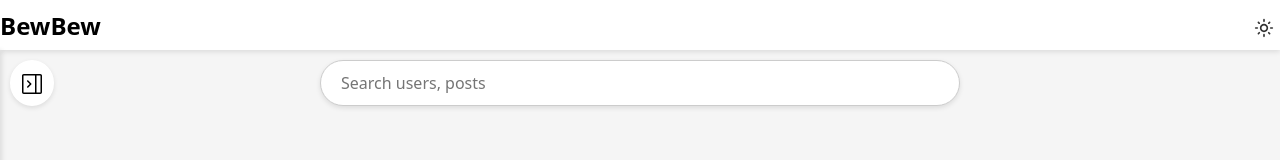
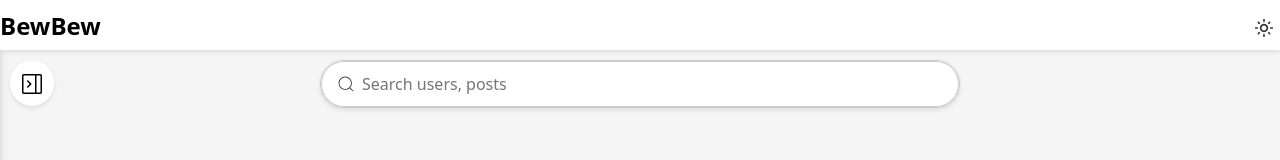
Before and after one commit to musheer243/bewbew-frontend, a React (Create React App) app: page /dashboard in a window 1280 px wide. Shown: the top 160 px of the page. Built offline with nearby package versions, Linux system fonts and the light colour scheme.

Commit message:
sidebar logos of all done in login.js & .css

```diff
--- a/src/components/auth/Login.js
+++ b/src/components/auth/Login.js
@@ -24,8 +24,8 @@ function Login() {
       toast.error("Password cannot be empty.");
       return false;
     }
-    if (credentials.password.length < 6) {
-      toast.error("Password must be at least 6 characters long.");
+    if (credentials.password.length < 7) {
+      toast.error("Password must be at least 8 characters long.");
       return false;
     }
     return true;
--- a/src/components/dashboard/Dashboard.js
+++ b/src/components/dashboard/Dashboard.js
@@ -5,6 +5,14 @@ import { GoSidebarCollapse, GoSidebarExpand } from "react-icons/go";
 import { MdDarkMode, MdOutlineLightMode } from "react-icons/md";
 import { BiLogOut } from "react-icons/bi";
 import "../../styles/Dashboard.css"; // Import the CSS file
+import { CiSearch } from "react-icons/ci";
+import { IoHomeOutline } from "react-icons/io5"; // Import the icon
+import { FaRegUser } from "react-icons/fa";
+import { FaUsers } from "react-icons/fa6";
+import { MdOutlineNotificationsActive } from "react-icons/md";
+import { RiRobot2Fill } from "react-icons/ri";
+import { LiaToolsSolid } from "react-icons/lia";
+import { TfiGallery } from "react-icons/tfi";
 
 const Dashboard = () => {
   const [profile, setProfile] = useState(null); // State to store profile data
@@ -160,11 +168,14 @@ const Dashboard = () => {
 
       {/* Search Bar */}
       <div className="search-bar">
+        <div className="search-input-container">
+          <CiSearch className="search-icon" />
           <input
             type="text"
             placeholder="Search users, posts"
             className="search-input"
           />
+        </div>
       </div>
 
       {/* Sidebar Toggle Button */}
@@ -172,23 +183,56 @@ const Dashboard = () => {
         onClick={toggleSidebar}
         className={`sidebar-toggle ${isSidebarOpen ? "open" : ""}`}
       >
-        {isSidebarOpen ? <GoSidebarExpand size={24} /> : <GoSidebarCollapse size={24} />}
+        {isSidebarOpen ? (
+          <GoSidebarExpand size={24} />
+        ) : (
+          <GoSidebarCollapse size={24} />
+        )}
       </button>
 
 {/* Sidebar */}
 <div className={`sidebar ${isSidebarOpen ? "open" : ""}`}>
   <ul className="sidebar-menu">
     {[
-            { name: "Home", onClick: () => navigate("/dashboard") },
-            { name: "Profile", onClick: handleGoToProfile },
-            { name: "Friends", onClick: () => navigate("/friends") },
-            { name: "Notifications", onClick: () => navigate("/notifications") },
-            { name: "Ask AI", onClick: () => navigate("/ai-chatting") },
-            { name: "Settings", onClick: () => navigate("/settings") },
-            { name: "My Posts", onClick: () => navigate("/my-posts") },
+      {
+        name: "Home",
+        icon: <IoHomeOutline size={20} />,
+        onClick: () => navigate("/dashboard"),
+      },
+      {
+        name: "Profile",
+        icon: <FaRegUser size={20} />,
+        onClick: handleGoToProfile,
+      },
+      {
+        name: "Friends",
+        icon: <FaUsers size={20} />,
+        onClick: () => navigate("/friends"),
+      },
+      {
+        name: "Notifications",
+        icon: <MdOutlineNotificationsActive size={20} />,
+        onClick: () => navigate("/notifications"),
+      },
+      {
+        name: "Ask AI",
+        icon: <RiRobot2Fill size={20} />,
+        onClick: () => navigate("/ai-chatting"),
+      },
+      {
+        name: "Settings",
+        icon: <LiaToolsSolid size={20} />,
+        onClick: () => navigate("/settings"),
+      },
+      {
+        name: "My Posts",
+        icon: <TfiGallery size={20} />,
+        onClick: () => navigate("/my-posts"),
+      },
     ].map((item, index) => (
       <li key={index} className="sidebar-item" onClick={item.onClick}>
-              {item.name}
+        {item.icon && <span className="icon">{item.icon}</span>}
+        <span className="text">{item.name}</span>
       </li>
     ))}
   </ul>
@@ -197,6 +241,7 @@ const Dashboard = () => {
     Logout
   </button>
 </div>
+
     </div>
   );
 };
--- a/src/styles/Dashboard.css
+++ b/src/styles/Dashboard.css
@@ -85,16 +85,39 @@
     background-color: var(--search-bar-bg);*/
   }
 
-  .search-input {
+  /* Container for icon and input */
+.search-input-container {
+    position: relative;
     width: 50%;
     max-width: 650px;
-    padding: 10px 20px;
+    display: flex;
+    align-items: center;
+    background-color: var(--search-input-bg);
+    border: 1px solid #ccc;
+    border-radius: 30px;
+    box-shadow: 0 2px 5px rgba(0, 0, 0, 0.1);
+    overflow: hidden; /* Ensures rounded edges for the container */
+  }
+
+  /* Icon inside the search bar */
+.search-icon {
+    position: absolute;
+    left: 15px;
+    font-size: 20px;
+    color: var(--icon-color);
+  }
+
+  .search-input {
+    width: 100%; /* Fills the available width in the container */
+    max-width: 650px;
+    padding: 10px 20px 10px 40px; /* Add padding to the left for the icon */
     border-radius: 30px;
     border: 1px solid #ccc;
     outline: none;
     background-color: var(--search-input-bg);
     color: var(--text-color);
     box-shadow: 0 2px 5px rgba(0, 0, 0, 0.1);
+    font-size: 16px;
   }
 
   /* Sidebar Toggle */
@@ -144,9 +167,22 @@
   }
 
   .sidebar-item {
+    display: flex;
+    align-items: center;
     padding: 10px 0;
     cursor: pointer;
     border-bottom: 1px solid #ccc;
+  }
+
+  .sidebar-item .icon {
+    margin-right: 8px;
+    display: flex;
+    align-items: center;
+    justify-content: center;
+  }
+
+  .sidebar-item .text {
+    flex: 1; /* Ensures text alignment */
   }
 
   .logout-button {
```
Lines whose indentation alone changed are shown as unchanged.
